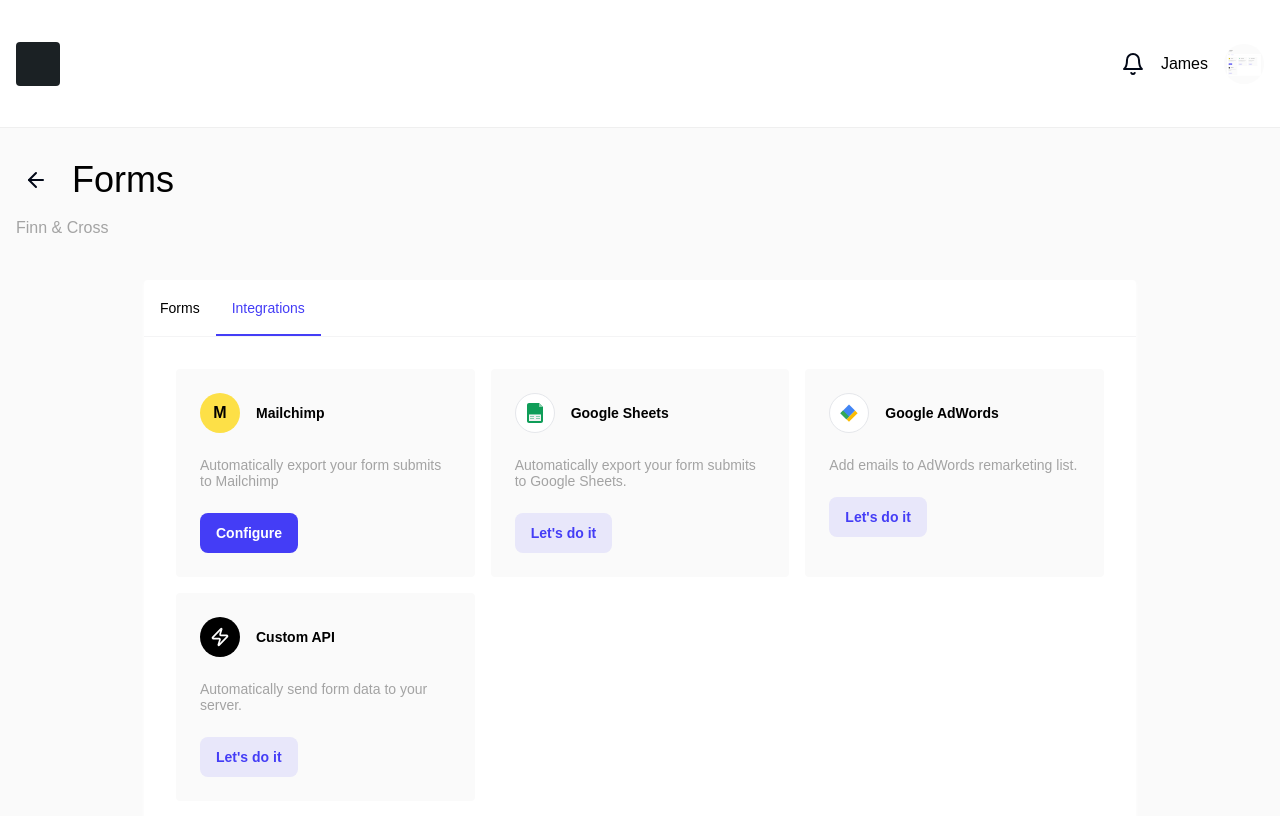
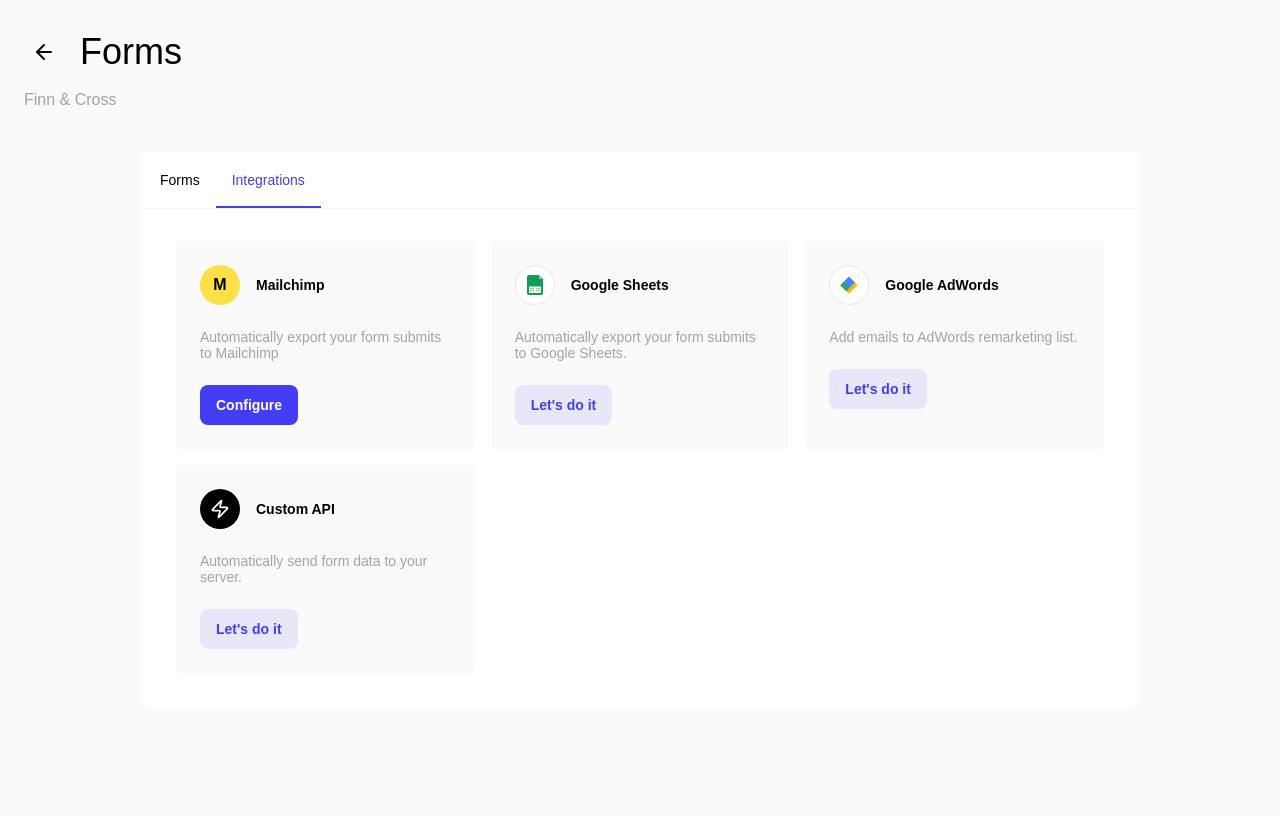
Before and after one commit to hennrunnel/forms-frontier-flow, a React (Vite) app: page / in a window 1280 px wide. Shown: the top 816 px of the page. Built offline with nearby package versions, Linux system fonts and the light colour scheme; a web font is replaced by a local one.

Commit message:
Visual edit in Lovable
Edited UI in Lovable

```diff
--- a/src/components/Header.tsx
+++ b/src/components/Header.tsx
@@ -1,39 +1,13 @@
-
 import React from 'react';
 import { Bell } from 'lucide-react';
-
 interface HeaderProps {
   username: string;
   avatarUrl?: string;
 }
-
-const Header: React.FC<HeaderProps> = ({ username, avatarUrl }) => {
-  return (
-    <div className="w-full h-32 overflow-hidden bg-white border-b border-brand-greys-grey3">
-      <div className="container mx-auto px-4 h-full flex justify-between items-center">
-        <div className="flex items-center">
-          <div className="w-11 h-11 bg-brand-primary-grey rounded"></div>
-        </div>
-        <div className="flex items-center space-x-4">
-          <Bell className="w-6 h-6" />
-          <span className="text-right text-black text-base font-medium leading-loose">{username}</span>
-          {avatarUrl ? (
-            <img
-              src={avatarUrl}
-              alt={username}
-              className="w-10 h-10 rounded-full object-cover"
-            />
-          ) : (
-            <div className="w-10 h-10 rounded-full bg-gray-200 flex items-center justify-center">
-              <span className="text-gray-600 text-sm font-medium">
-                {username.charAt(0).toUpperCase()}
-              </span>
-            </div>
-          )}
-        </div>
-      </div>
-    </div>
-  );
+const Header: React.FC<HeaderProps> = ({
+  username,
+  avatarUrl
+}) => {
+  return;
 };
-
 export default Header;
--- a/src/components/PageTitle.tsx
+++ b/src/components/PageTitle.tsx
@@ -1,33 +1,23 @@
-
 import React from 'react';
 import { ArrowLeft } from 'lucide-react';
-
 interface PageTitleProps {
   title: string;
   subtitle?: string;
   onBack?: () => void;
 }
-
-const PageTitle: React.FC<PageTitleProps> = ({ title, subtitle, onBack }) => {
-  return (
-    <div className="container mx-auto px-4 py-8">
+const PageTitle: React.FC<PageTitleProps> = ({
+  title,
+  subtitle,
+  onBack
+}) => {
+  return <div className="container mx-auto py-8 px-6">
       <div className="flex items-center mb-2">
-        {onBack && (
-          <button
-            onClick={onBack}
-            className="mr-4 p-2 rounded-full hover:bg-gray-100"
-            aria-label="Go back"
-          >
+        {onBack && <button onClick={onBack} className="mr-4 p-2 rounded-full hover:bg-gray-100" aria-label="Go back">
             <ArrowLeft className="w-6 h-6" />
-          </button>
-        )}
+          </button>}
         <h1 className="text-black text-4xl font-normal leading-10">{title}</h1>
       </div>
-      {subtitle && (
-        <p className="text-neutral-400 text-base font-medium leading-loose">{subtitle}</p>
-      )}
-    </div>
-  );
+      {subtitle && <p className="text-neutral-400 text-base font-medium leading-loose">{subtitle}</p>}
+    </div>;
 };
-
 export default PageTitle;
--- a/src/pages/Index.tsx
+++ b/src/pages/Index.tsx
@@ -1,4 +1,3 @@
-
 import React, { useState } from 'react';
 import Header from '../components/Header';
 import PageTitle from '../components/PageTitle';
@@ -9,85 +8,47 @@ import IconCustomApi from '../components/IconCustomApi';
 import IconGoogleSheets from '../components/IconGoogleSheets';
 import IconGoogleAdWords from '../components/IconGoogleAdWords';
 import { useToast } from '@/hooks/use-toast';
-
 const Index = () => {
   const [activeTab, setActiveTab] = useState('integrations');
-  const { toast } = useToast();
-
+  const {
+    toast
+  } = useToast();
   const handleAction = (integration: string, action: string) => {
     toast({
       title: `${integration} integration`,
       description: `Action: ${action}`,
-      duration: 3000,
+      duration: 3000
     });
   };
-
-  const tabs = [
-    { id: 'forms', label: 'Forms' },
-    { id: 'integrations', label: 'Integrations' },
-  ];
-
-  return (
-    <div className="min-h-screen bg-neutral-50">
+  const tabs = [{
+    id: 'forms',
+    label: 'Forms'
+  }, {
+    id: 'integrations',
+    label: 'Integrations'
+  }];
+  return <div className="min-h-screen bg-neutral-50">
       <Header username="James" avatarUrl="/lovable-uploads/5657f0e0-4d6d-4e95-bde4-209ac7e1a6d5.png" />
 
-      <PageTitle
-        title="Forms"
-        subtitle="Finn & Cross"
-        onBack={() => console.log('Go back')}
-      />
+      <PageTitle title="Forms" subtitle="Finn & Cross" onBack={() => console.log('Go back')} />
 
-      <div className="container mx-auto px-4">
+      <div className="container mx-auto px-6">
         <div className="bg-white rounded shadow-card max-w-[992px] mx-auto">
-          <Tabs
-            items={tabs}
-            activeTab={activeTab}
-            onTabChange={setActiveTab}
-          />
+          <Tabs items={tabs} activeTab={activeTab} onTabChange={setActiveTab} />
 
           <div className="p-8">
             <div className="grid grid-cols-1 md:grid-cols-2 lg:grid-cols-3 gap-4">
-              <IntegrationCard
-                title="Mailchimp"
-                description="Automatically export your form submits to Mailchimp"
-                icon={<IconMailchimp />}
-                actionType="primary"
-                actionLabel="Configure"
-                onAction={() => handleAction('Mailchimp', 'Configure')}
-              />
+              <IntegrationCard title="Mailchimp" description="Automatically export your form submits to Mailchimp" icon={<IconMailchimp />} actionType="primary" actionLabel="Configure" onAction={() => handleAction('Mailchimp', 'Configure')} />
 
-              <IntegrationCard
-                title="Google Sheets"
-                description="Automatically export your form submits to Google Sheets."
-                icon={<IconGoogleSheets />}
-                actionType="secondary"
-                actionLabel="Let's do it"
-                onAction={() => handleAction('Google Sheets', 'Setup')}
-              />
+              <IntegrationCard title="Google Sheets" description="Automatically export your form submits to Google Sheets." icon={<IconGoogleSheets />} actionType="secondary" actionLabel="Let's do it" onAction={() => handleAction('Google Sheets', 'Setup')} />
 
-              <IntegrationCard
-                title="Google AdWords"
-                description="Add emails to AdWords remarketing list."
-                icon={<IconGoogleAdWords />}
-                actionType="secondary"
-                actionLabel="Let's do it"
-                onAction={() => handleAction('Google AdWords', 'Setup')}
-              />
+              <IntegrationCard title="Google AdWords" description="Add emails to AdWords remarketing list." icon={<IconGoogleAdWords />} actionType="secondary" actionLabel="Let's do it" onAction={() => handleAction('Google AdWords', 'Setup')} />
 
-              <IntegrationCard
-                title="Custom API"
-                description="Automatically send form data to your server."
-                icon={<IconCustomApi />}
-                actionType="secondary"
-                actionLabel="Let's do it"
-                onAction={() => handleAction('Custom API', 'Setup')}
-              />
+              <IntegrationCard title="Custom API" description="Automatically send form data to your server." icon={<IconCustomApi />} actionType="secondary" actionLabel="Let's do it" onAction={() => handleAction('Custom API', 'Setup')} />
             </div>
           </div>
         </div>
       </div>
-    </div>
-  );
+    </div>;
 };
-
 export default Index;
```
